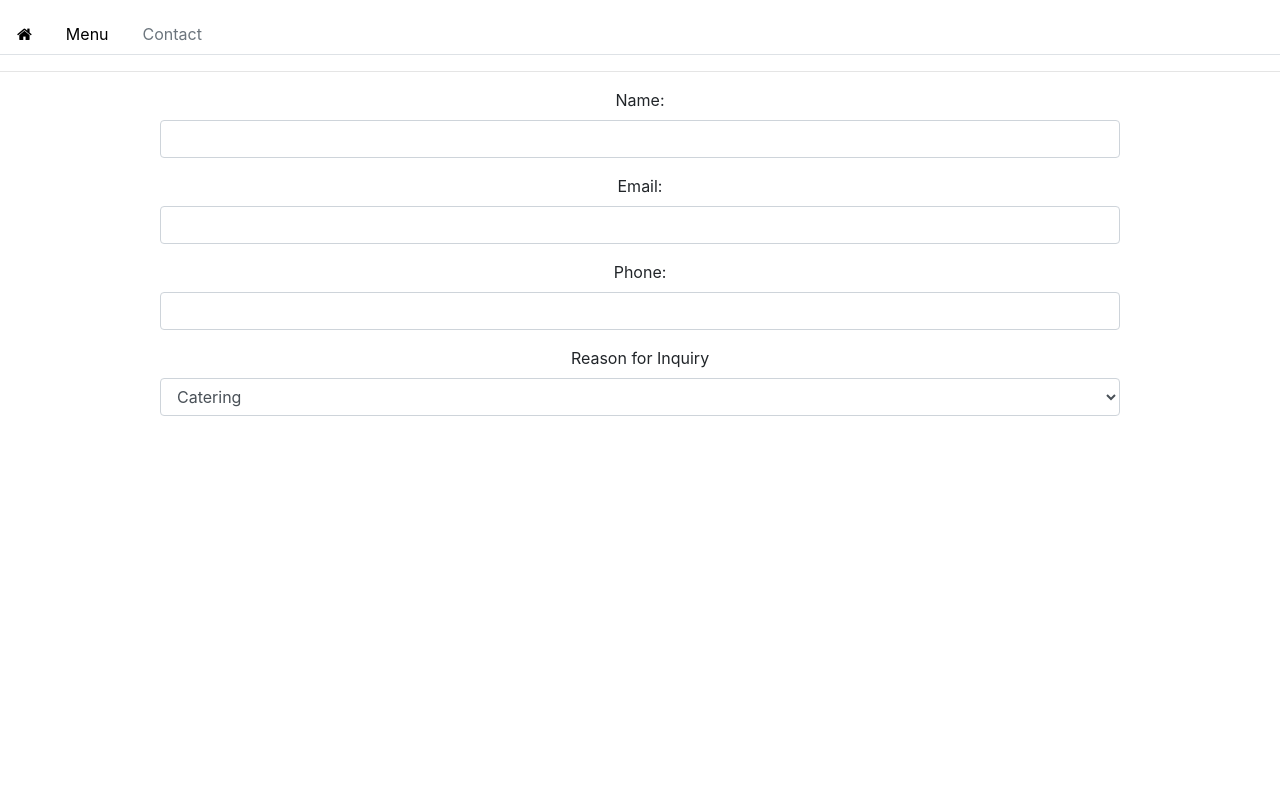
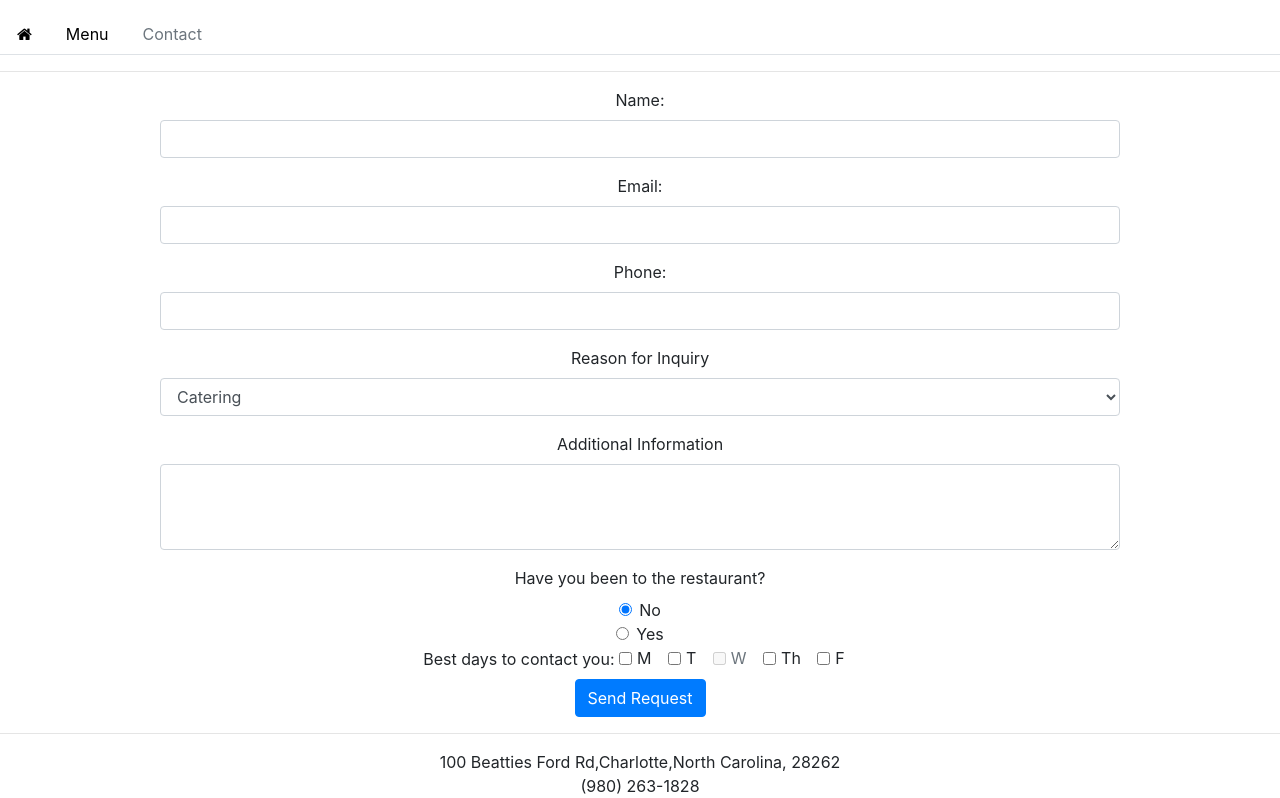
Before and after one commit to jhollis33/restaurant3, a plain HTML site: page ContactUs.html in a window 1280 px wide. Shown: the part 68-866 px from the top of the page. Before the commit the page ends 800 px from the top, so only its background shows below. Drawn offline with nearby package versions, Linux system fonts and the light colour scheme; a web font is replaced by a local one.

Commit message:
final revisions

```diff
--- a/ContactUs.html
+++ b/ContactUs.html
@@ -2,7 +2,7 @@
 <!--
     Name: Jerry Hollis
     Date Created: 09/04/2019
-    Most Recent Revision: 09/07/2019
+    Most Recent Revision: 09/12/2019
 -->
 <html lang="en">
     <head>
@@ -52,15 +52,15 @@
 <form>
         <div class="form-group">
           <label for="NameInput">Name:</label>
-          <input type="Name" class="form-control" id="exampleInputEmail1" aria-describedby="emailHelp" required>
+          <input type="Name" class="form-control" id="exampleInputName" required>
         </div>
         <div class="form-group">
-          <label for="exampleInputPassword1">Email:</label>
-          <input type="email" class="form-control" id="exampleInputPassword1" required>
+          <label for="EmailInput">Email:</label>
+          <input type="email" class="form-control" id="exampleInputEmail" required>
         </div>
         <div class="form-group">
                 <label for="exampleInputPassword1">Phone:</label>
-                <input type="password" class="form-control" id="exampleInputPassword1" required>
+                <input type="phone" class="form-control" id="exampleInputPhone" required>
               </div>
               <div class="form-group">
                     <label for="exampleFormControlSelect1">Reason for Inquiry</label>
@@ -72,4 +72,64 @@
                     </select>
                   </div>
                   <div class="form-group">
-                        <label for="exampleFormControlTextarea1">
+                        <label for="exampleFormControlTextarea1">Additional Information</label>
+                        <textarea class="form-control" id="exampleFormControlTextarea1" rows="3"></textarea>
+                      </div>
+
+                      <label for="ladelID">Have you been to the restaurant?</label>
+                      <div class="form-check">
+                            <input class="form-check-input" type="radio" name="exampleRadios" id="exampleRadios1" value="option1" checked>
+                            <label class="form-check-label" for="exampleRadios1">
+                              No
+                            </label>
+                          </div>
+                          <div class="form-check">
+                            <input class="form-check-input" type="radio" name="exampleRadios" id="exampleRadios2" value="option2">
+                            <label class="form-check-label" for="exampleRadios2">
+                              Yes
+                            </label>
+                          </div>
+                          <label for="labelID">Best days to contact you:</label>
+                          <div class="form-check form-check-inline">
+                                <input class="form-check-input" type="checkbox" id="inlineCheckbox1" value="option1">
+                                <label class="form-check-label" for="inlineCheckbox1">M</label>
+                              </div>
+                              <div class="form-check form-check-inline">
+                                <input class="form-check-input" type="checkbox" id="inlineCheckbox2" value="option2">
+                                <label class="form-check-label" for="inlineCheckbox2">T</label>
+                              </div>
+                              <div class="form-check form-check-inline">
+                                <input class="form-check-input" type="checkbox" id="inlineCheckbox3" value="option3" disabled>
+                                <label class="form-check-label" for="inlineCheckbox3">W</label>
+                              </div>
+                              <div class="form-check form-check-inline">
+                                    <input class="form-check-input" type="checkbox" id="inlineCheckbox1" value="option1">
+                                    <label class="form-check-label" for="inlineCheckbox1">Th</label>
+                                  </div>
+                                  <div class="form-check form-check-inline">
+                                        <input class="form-check-input" type="checkbox" id="inlineCheckbox1" value="option1">
+                                        <label class="form-check-label" for="inlineCheckbox1">F</label>
+                                      </div>
+
+                              <br />
+
+        <button type="submit" class="btn btn-primary">Send Request</button>
+      </form>
+
+
+
+        </div>
+
+
+    <hr/>
+    <footer>100 Beatties Ford Rd,Charlotte,North Carolina, 28262
+            <br>(980) 263-1828</br>
+        </footer>
+
+
+                <noscript>Sorry, your browser does not support JavaScript!</noscript>
+        <script src="https://code.jquery.com/jquery-3.3.1.slim.min.js" integrity="sha384-q8i/X+965DzO0rT7abK41JStQIAqVgRVzpbzo5smXKp4YfRvH+8abtTE1Pi6jizo" crossorigin="anonymous"></script>
+        <script src="https://cdnjs.cloudflare.com/ajax/libs/popper.js/1.14.3/umd/popper.min.js" integrity="sha384-ZMP7rVo3mIykV+2+9J3UJ46jBk0WLaUAdn689aCwoqbBJiSnjAK/l8WvCWPIPm49" crossorigin="anonymous"></script>
+        <script src="https://stackpath.bootstrapcdn.com/bootstrap/4.1.3/js/bootstrap.min.js" integrity="sha384-ChfqqxuZUCnJSK3+MXmPNIyE6ZbWh2IMqE241rYiqJxyMiZ6OW/JmZQ5stwEULTy" crossorigin="anonymous"></script>
+    </body>
+</html>
--- a/css/restaurantStyles.css
+++ b/css/restaurantStyles.css
@@ -1,4 +1,4 @@
-a {
+a:link {
     color: black;
     text-decoration: none;
 }
```
Also changed, not shown: Menu.html (+13 -9 lines), index.html (+1 -1 lines).
